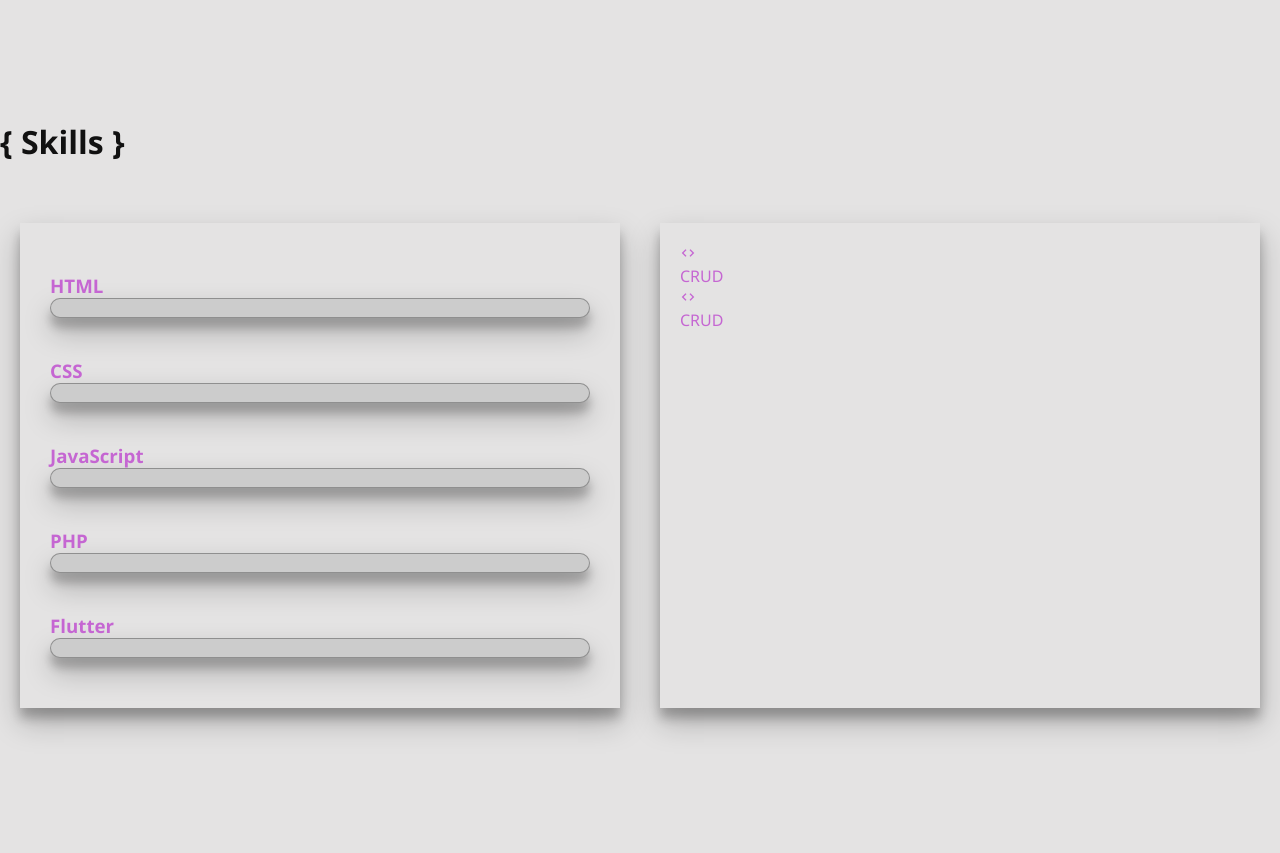
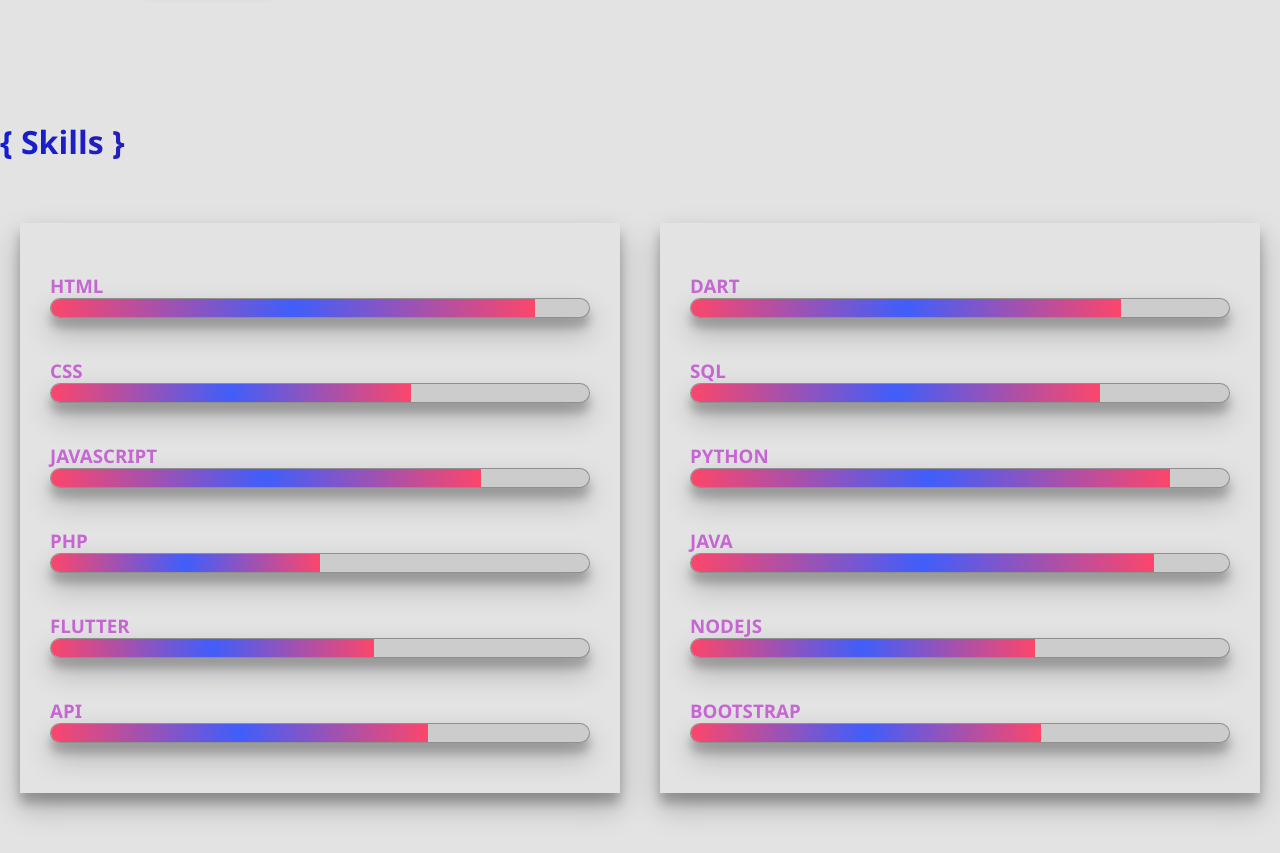
Before and after one commit to FernandesThalita/portifolio_, a plain HTML site: page index.html in a window 1280 px wide. Shown: the part 680-1533 px from the top of the page. Before the commit the page ends 1448 px from the top, so only its background shows below. Drawn offline with nearby package versions, Linux system fonts and the light colour scheme.

Commit message:
Add files via upload

```diff
--- a/index.html
+++ b/index.html
@@ -66,38 +66,36 @@
                 <span class="bar"><span class="js"></span></span>
             </li>
             <li><h3>PHP</h3>
-                <span class="bar"><span class="js"></span></span>
+                <span class="bar"><span class="php"></span></span>
             </li>
             <li><h3>Flutter</h3>
                 <span class="bar"><span class="flutter"></span></span>
+            </li>
+            <li><h3>API</h3>
+                <span class="bar"><span class="api"></span></span>
             </li>
 
         </div>
 
         <div class="container1">
-            <div class="barras-tecnicas">
-                <div class="barra">
-                    <i class='bx bx-code'></i>
-                    <div class="info">
-
-                        <span>CRUD</span>
-                    </div>
-                    <div class="progressao-linha crud">
-                        <span></span>
-                    </div>
-                </div>
-                <div class="barra">
-                    <i class='bx bx-code'></i>
-                    <div class="info">
-
-                        <span>CRUD</span>
-                    </div>
-                    <div class="progressao-linha crud">
-                        <span></span>
-                    </div>
-                </div>
-            </div>
-
+            <li><h3>dart</h3>
+                <span class="bar"><span class="dart"></span></span>
+            </li>
+            <li><h3>SQl</h3>
+                <span class="bar"><span class="sql"></span></span>
+            </li>
+            <li><h3>python</h3>
+                <span class="bar"><span class="python"></span></span>
+            </li>
+            <li><h3>Java</h3>
+                <span class="bar"><span class="java"></span></span>
+            </li>
+            <li><h3>NodeJS</h3>
+                <span class="bar"><span class="nodejs"></span></span>
+            </li>
+            <li><h3>Bootstrap</h3>
+                <span class="bar"><span class="bootstrap"></span></span>
+            </li>
         </div>
     </section>
 
--- a/main.js
+++ b/main.js
@@ -3,5 +3,4 @@ var typed = new Typed("#text",{
     typeSpeed:100,
     backSpeed:100,
     backDelay:1000,
-    loop:true
 });
--- a/style.css
+++ b/style.css
@@ -1,21 +1,22 @@
-*{
+* {
     margin: 0;
     padding: 0;
     box-sizing: border-box;
     font-family: 'Segoe UI', Tahoma, Geneva, Verdana, sans-serif;
     list-style: none;
 }
-body{
+
+body {
     color: #111;
     background-color: #e4e3e3;
 }
 
-:root{
+:root {
     --Color: #fff;
 }
 
 /* HEADER */
-.header{
+.header {
     position: fixed;
     top: 0;
     left: 0;
@@ -28,20 +29,22 @@ body{
     z-index: 100;
 
 }
-.logo{
+
+.logo {
     position: relative;
     font-size: 25px;
-    color:#111;
+    color: #111;
     text-decoration: none;
     font-weight: 600;
     cursor: default;
     opacity: 0;
     animation: slideRight 1s ease forwards;
 }
-.navbar a{
+
+.navbar a {
     display: inline-block;
     font-size: 25px;
-    color:#111;
+    color: #111;
     text-decoration: none;
     font-weight: 500;
     margin-left: 35px;
@@ -49,11 +52,13 @@ body{
     opacity: 0;
     animation: slideTop .5s ease forwards;
 }
-.navbar a:hover{
+
+.navbar a:hover {
     color: rgb(205, 120, 196);
 
 }
-.home{
+
+.home {
     position: relative;
     width: 100%;
     justify-content: space-between;
@@ -64,51 +69,59 @@ body{
     padding: 70px 10% 0;
 
 }
-.home-conteudo{
+
+.home-conteudo {
     display: flex;
     justify-content: center;
 
 }
-.home-conteudo .img{
+
+.home-conteudo .img {
     width: 50%;
     height: auto;
     animation: slideLeft 1s ease forwards;
 
 }
-.home-conteudo .img img{
+
+.home-conteudo .img img {
     background-image: none;
     width: 100%;
     border-radius: 55%;
     height: auto;
     border-bottom: 3px solid #fff;
-    box-shadow:0 0 10px #9b919c ;
+    box-shadow: 0 0 10px #9b919c;
 }
-.home-conteudo .conteudo-texto{
+
+.home-conteudo .conteudo-texto {
     max-width: 600px;
 }
-.conteudo-texto h3{
-    font-size: 32px;
+
+.conteudo-texto h3 {
+    font-size: 3em;
     font-weight: 700;
     opacity: 0;
     animation: slideRight 1s ease forwards;
     animation-delay: .6s;
 }
-.conteudo-texto h1 span{
-    color:#c566d2;
+
+.conteudo-texto h1 span {
+    color: #c566d2;
 }
-.conteudo-texto h1{
+
+.conteudo-texto h1 {
     font-size: 56px;
     font-weight: 700;
     margin: -3px 0;
     margin-bottom: 30px
 }
 
-.conteudo-texto p{
+.conteudo-texto p {
     font-size: 20px;
     opacity: 0;
     animation: slideRight 1s ease forwards;
 }
-.home-sci a{
+
+.home-sci a {
     display: inline-flex;
     justify-content: center;
     align-items: center;
@@ -125,15 +138,17 @@ body{
     opacity: 0;
     animation-delay: .3s;
 }
-.home-sci a:hover{
+
+.home-sci a:hover {
     background-color: #9f2baf;
     color: #e4e3e3;
-    box-shadow:0 0 20px #9f2baf ;
+    box-shadow: 0 0 20px #9f2baf;
 }
-.btn-box{
+
+.btn-box {
     display: inline-block;
     padding: 12px 28px;
-    box-shadow: 1px 16px 8px 0px rgba(0,0,0,0.12);
+    box-shadow: 1px 16px 8px 0px rgba(0, 0, 0, 0.12);
     border-radius: 40px;
     font-size: 16px;
     letter-spacing: 1px;
@@ -141,74 +156,138 @@ body{
     font-weight: 600;
     animation: slideBottom 1s ease-out forwards;
 }
-.btn-box:hover{
+
+.btn-box:hover {
     box-shadow: none;
     background-color: #c566d2;
     color: #e4e3e3;
 }
 
-section{
+section {
     display: flex;
     flex-wrap: wrap;
 }
-.container1{
+
+.sub-titulo{
+    background: #121FCF;
+background: linear-gradient(to right, #121FCF 0%, #CF1512 100%);
+-webkit-background-clip: text;
+-webkit-text-fill-color: transparent;
+
+
+}
+.container1 {
     width: 600px;
     margin: 60px auto;
     color: #c566d2;
     padding: 20px;
-    box-shadow: 0 14px 28px rgba(0, 0, 0, 0.25), 0 10px 10px rgba(0,0,0,0.22);
+    box-shadow: 0 14px 28px rgba(0, 0, 0, 0.25), 0 10px 10px rgba(0, 0, 0, 0.22);
 }
-.container1 li{
+
+.container1 li {
     margin: 20px 0;
     padding: 10px;
+    text-transform: uppercase;
 }
-.bar{
+
+.bar {
     background-color: #ccc;
     display: block;
     height: 20px;
     border: 1px solid rgba(0, 0, 0, 0.3);
     border-radius: 10px;
     overflow: hidden;
-    box-shadow: 0 14px 28px rgba(0, 0, 0, 0.25), 0 10px 10px rgba(0,0,0,0.22);
+    box-shadow: 0 14px 28px rgba(0, 0, 0, 0.25), 0 10px 10px rgba(0, 0, 0, 0.22);
 }
 
-@keyframes slideRight{
-    0%{
-        transform:translateX(-100px) ;
+.bar span {
+    height: 20px;
+    float: left;
+    background: rgb(63, 94, 251);
+    background: radial-gradient(circle, rgba(63, 94, 251, 1) 0%, rgba(252, 70, 107, 1) 100%);
+
+}
+
+.html {
+    width: 90%;
+}
+.css{
+    width: 67%;
+}
+.js{
+    width: 80%;
+}
+.php{
+    width: 50%;
+}
+.flutter{
+    width: 60%;
+}
+.api{
+    width: 70%;
+}
+.dart{
+    width: 80%;
+}
+.sql{
+    width: 76%;
+}
+.python{
+    width: 89%;
+}
+.java{
+    width: 86%;
+}
+.nodejs{
+    width: 64%;
+}
+.bootstrap{
+    width: 65%;
+}
+@keyframes slideRight {
+    0% {
+        transform: translateX(-100px);
         opacity: 0;
     }
-    100%{
-        transform:translateX(0px) ;
+
+    100% {
+        transform: translateX(0px);
         opacity: 1;
     }
 }
-@keyframes slideTop{
-    0%{
-        transform:translateY(100px) ;
+
+@keyframes slideTop {
+    0% {
+        transform: translateY(100px);
         opacity: 0;
     }
-    100%{
-        transform:translateY(0px) ;
+
+    100% {
+        transform: translateY(0px);
         opacity: 1;
     }
 }
-@keyframes slideBottom{
-    0%{
-        transform:translateY(-100px) ;
+
+@keyframes slideBottom {
+    0% {
+        transform: translateY(-100px);
         opacity: 0;
     }
-    100%{
-        transform:translateY(0px) ;
+
+    100% {
+        transform: translateY(0px);
         opacity: 1;
     }
 }
-@keyframes slideLeft{
-    0%{
-        transform:translateX(100px) ;
+
+@keyframes slideLeft {
+    0% {
+        transform: translateX(100px);
         opacity: 0;
     }
-    100%{
-        transform:translateY(0px) ;
+
+    100% {
+        transform: translateY(0px);
         opacity: 1;
     }
 }
```
